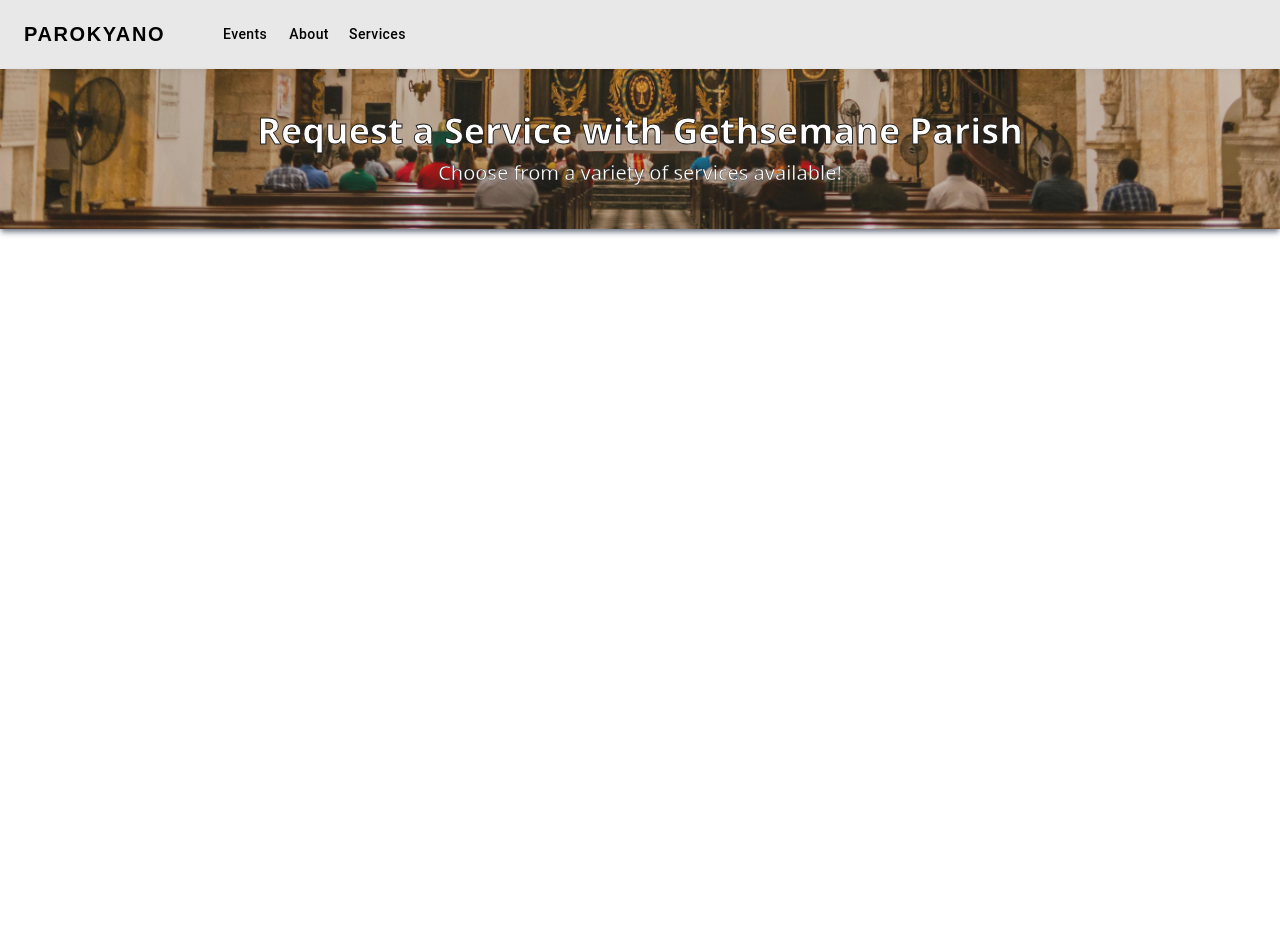
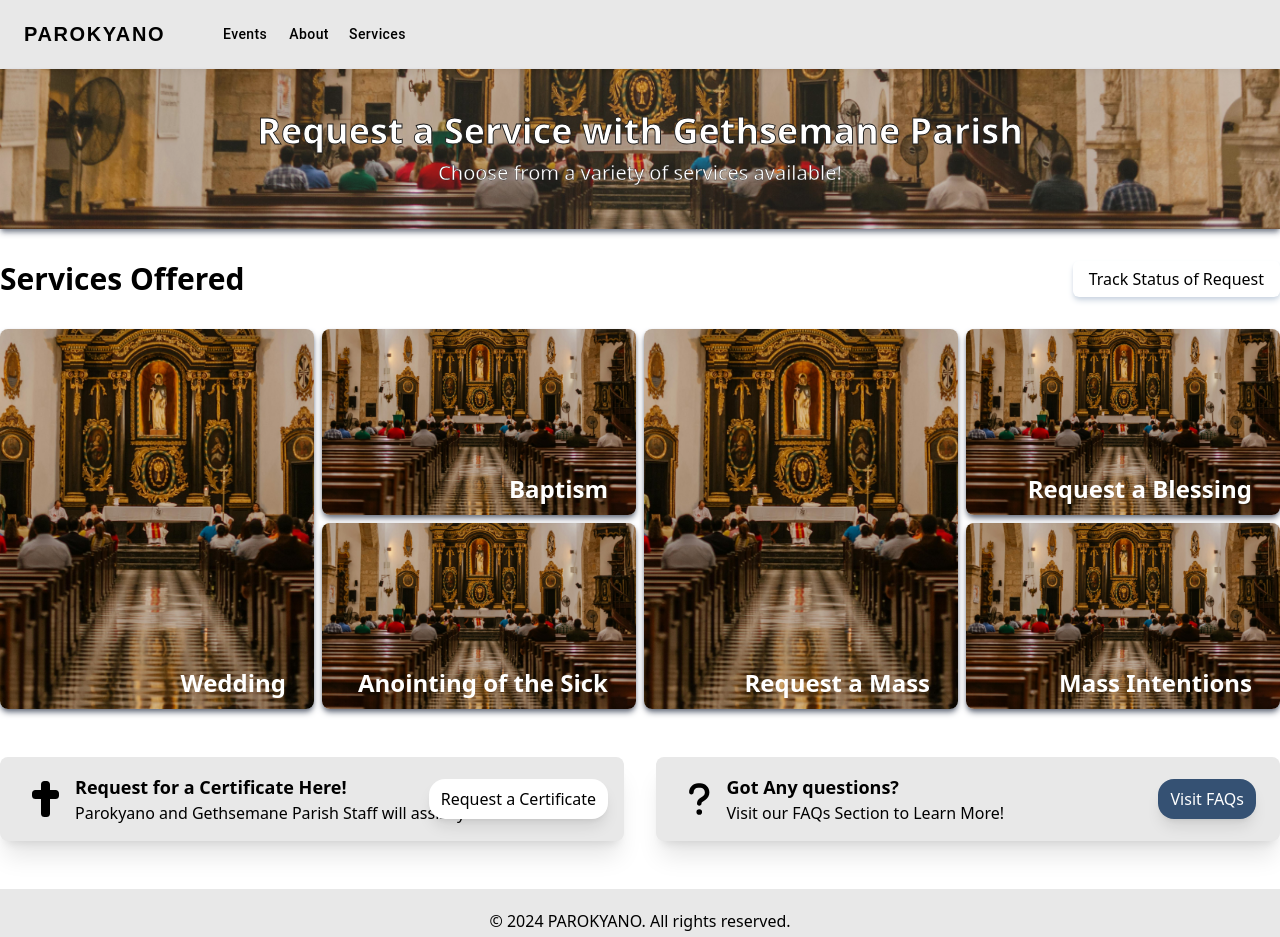
Before and after one commit to b1gmcdaddy/parokyano, a React (Vite) app in the folder client/: page / in a window 1280 px wide. Shown: the top 937 px of the page. Before the commit the page ends 800 px from the top, so only its background shows below. Built offline with nearby package versions, Linux system fonts and the light colour scheme.

Commit message:
added: parishioner homepage, header, footer, etc

```diff
--- a/client/package.json
+++ b/client/package.json
@@ -12,6 +12,11 @@
   "dependencies": {
     "@emotion/react": "^11.11.4",
     "@emotion/styled": "^11.11.5",
+    "@fortawesome/fontawesome-svg-core": "^6.5.2",
+    "@fortawesome/free-brands-svg-icons": "^6.5.2",
+    "@fortawesome/free-regular-svg-icons": "^6.5.2",
+    "@fortawesome/free-solid-svg-icons": "^6.5.2",
+    "@fortawesome/react-fontawesome": "^0.2.2",
     "@mui/icons-material": "^5.15.19",
     "@mui/material": "^5.15.19",
     "react": "^18.2.0",
--- /dev/null
+++ b/client/src/components/Footer.jsx
@@ -0,0 +1,14 @@
+import React from 'react'
+
+const Footer = () => {
+  return (
+    <footer className="text-white py-5" style={{backgroundColor:"#E8E8E8"}}>
+      <div className="max-w-[1240px] mx-auto text-center text-black">
+        <p>&copy; {new Date().getFullYear()} PAROKYANO. All rights reserved.</p>
+        <p>Developed by Barrera, Noob, Tangpuz</p>
+      </div>
+    </footer>
+  )
+}
+
+export default Footer
--- a/client/src/components/NavParishioner.jsx
+++ b/client/src/components/NavParishioner.jsx
@@ -89,7 +89,7 @@ function NavParishioner() {
             component="a"
             href="#app-bar-with-responsive-menu"
             sx={{
-              mr: 2,
+              mr: 4,
               display: { xs: 'flex', md: 'none' },
               flexGrow: 1,
               fontFamily: 'monospace',
--- a/client/src/pages/parishioner/Home.jsx
+++ b/client/src/pages/parishioner/Home.jsx
@@ -1,20 +1,107 @@
-import React from 'react'
+import React from 'react';
 import NavParishioner from '../../components/NavParishioner';
 import imageHeader from '../../assets/imageHeader.jpg';
 import Header from '../../components/Header';
-
+import { Grid } from '@mui/material';
+import Footer from '../../components/Footer';
+import { FontAwesomeIcon } from '@fortawesome/react-fontawesome';
+import { faCross, faQuestion } from '@fortawesome/free-solid-svg-icons';
 
 
 const Home = () => {
+  const serviceNames = {
+    position: 'absolute',
+    bottom: 0,
+    right: 0,
+    padding: '8px',
+    marginRight: '20px',
+    color: 'white',
+    fontWeight: 'bold',
+    fontSize: '24px'
+  };
+
   return (
     <>
-    <NavParishioner />
-    <Header
-    backgroundImage={imageHeader}
-    title="Request a Service with Gethsemane Parish"
-    instruction="Choose from a variety of services available!"/>
+      <NavParishioner />
+      <Header
+        backgroundImage={imageHeader}
+        title="Request a Service with Gethsemane Parish"
+        instruction="Choose from a variety of services available!"
+      />
+      <div className='max-w-[1440px] mx-auto mt-8'>
+        <div className='flex justify-between mb-8'>
+          <h1 className='md:text-3xl font-bold xs:text-center xs:text-xl'>Services Offered</h1>
+          <button className='rounded-md border-0 border-gray-300 shadow-md shadow-slate-300
+          px-4 py-1 hover:bg-slate-100 xs:text-center'>Track Status of Request</button>
+        </div>
+
+        <Grid container spacing={1}>
+          <Grid item xs={12} md={3} style={{ position: 'relative' }}>
+            <img src={imageHeader} alt="Service 1" className="object-cover md:h-[380px] w-full rounded-lg shadow-md shadow-gray-500 cursor-pointer
+           hover:scale-105 duration-300 hover:opacity-85" />
+            <h1 style={serviceNames}>Wedding</h1>
+          </Grid>
+
+          <Grid item xs={12} md={3} style={{ position: 'relative' }}>
+            <div className='relative'>
+            <img src={imageHeader} alt="Service 2" className="object-cover md:h-[186px] w-full rounded-lg shadow-md shadow-gray-500 mb-2 cursor-pointer
+             hover:scale-105 duration-300 hover:opacity-85" />
+            <h1 style={serviceNames}>Baptism</h1>
+            </div>
+            <img src={imageHeader} alt="Service 3" className="object-cover md:h-[186px] w-full rounded-lg shadow-md shadow-gray-500 cursor-pointer
+             hover:scale-105 duration-300 hover:opacity-85" />
+            <h1 style={serviceNames}>Anointing of the Sick</h1>
+          </Grid>
+
+          <Grid item xs={12} md={3} style={{ position: 'relative' }}>
+            <img src={imageHeader} alt="Service 4" className="object-cover md:h-[380px] w-full rounded-lg shadow-md shadow-gray-500 cursor-pointer
+             hover:scale-105 duration-300 hover:opacity-85" />
+            <h1 style={serviceNames}>Request a Mass</h1>
+          </Grid>
+
+          <Grid item xs={12} md={3} style={{ position: 'relative' }}>
+            <div className='relative'>
+            <img src={imageHeader} alt="Service 2" className="object-cover md:h-[186px] w-full rounded-lg shadow-md shadow-gray-500 mb-2 cursor-pointer
+             hover:scale-105 duration-300 hover:opacity-85" />
+            <h1 style={serviceNames}>Request a Blessing</h1>
+            </div>
+            <img src={imageHeader} alt="Service 3" className="object-cover md:h-[186px] w-full rounded-lg shadow-md shadow-gray-500 cursor-pointer
+             hover:scale-105 duration-300 hover:opacity-85" />
+            <h1 style={serviceNames}>Mass Intentions</h1>
+          </Grid>
+        </Grid>
+
+        <div className='w-full py-12'>
+          <div className='max-w-[1440px] mx-auto grid md:grid-cols-2 gap-8'>
+            <div className='w-full shadow-xl flex flex-col px-8 py-0 rounded-lg relative' style={{backgroundColor:'#E8E8E8'}}>
+              <div className="flex items-center">
+                <FontAwesomeIcon icon={faCross} className='text-4xl' />
+                <div className='p-4'>
+                  <h2 className='text-lg font-bold'>Request for a Certificate Here!</h2>
+                  <p className='text-base'>Parokyano and Gethsemane Parish Staff will assist you!</p>
+                </div>
+                <button className='font-medium md:absolute md:right-4 bg-white shadow-lg rounded-2xl px-3 py-2
+                hover:scale-105 duration-300'>Request a Certificate</button>
+              </div>
+            </div>
+
+              <div className='w-full shadow-xl flex flex-col px-8 py-0 rounded-lg relative' style={{backgroundColor:'#E8E8E8'}}>
+                <div className="flex items-center">
+                  <FontAwesomeIcon icon={faQuestion} className='text-4xl' />
+                  <div className='p-4'>
+                    <h2 className='text-lg font-bold'>Got Any questions?</h2>
+                    <p className='text-base'>Visit our FAQs Section to Learn More!</p>
+                  </div>
+                  <button className='text-white font-medium md:absolute md:right-6 shadow-lg rounded-2xl px-3 py-2
+                  hover:scale-105 duration-300' style={{backgroundColor:'#355173'}}>Visit FAQs</button>
+                </div>
+              </div>
+          </div>
+        </div>
+      </div>
+    <Footer />
     </>
   )
 }
 
-export default Home
+export default Home;
```
Also changed, not shown: 1 other file (tests, documents, lock files or other folders).
